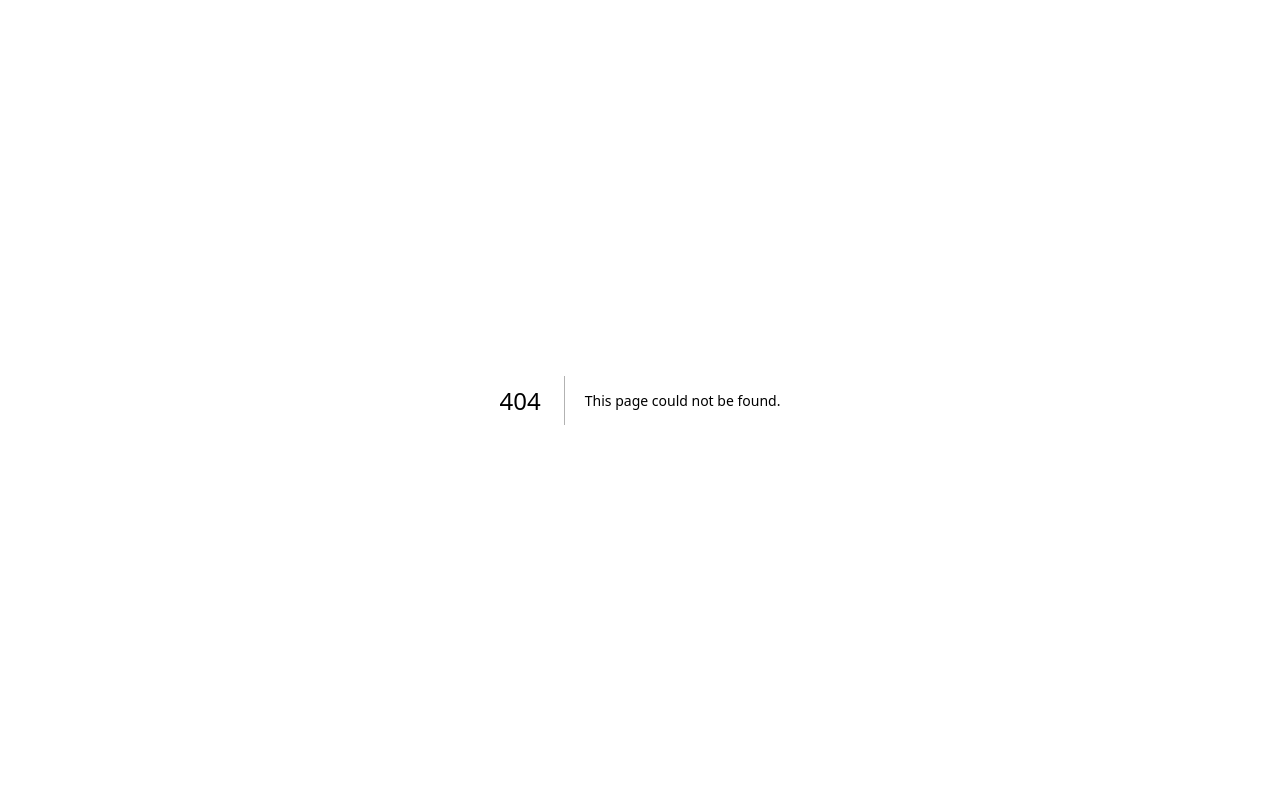
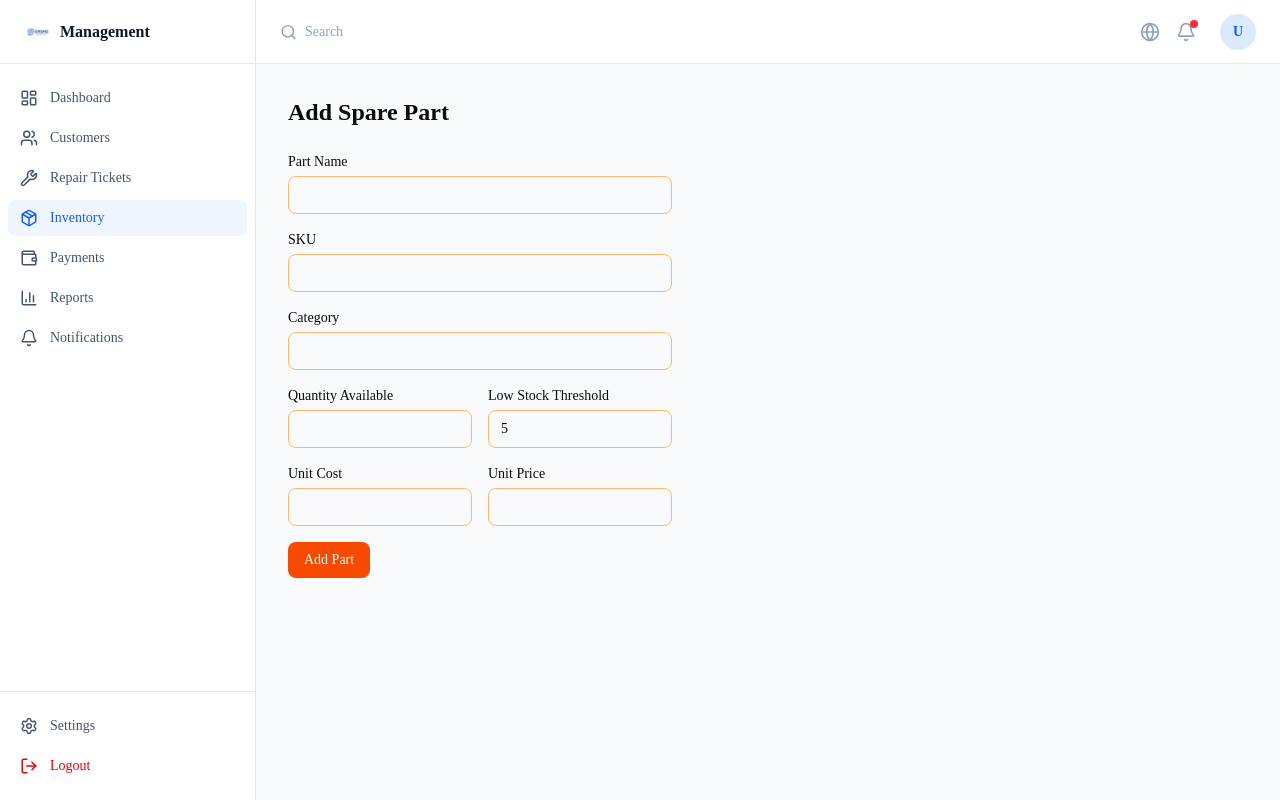
Before and after one commit to prosahme/ersms, a Next.js app: page /inventory/new in a window 1280 px wide. Before the commit this address had no page. Built offline with nearby package versions, Linux system fonts and the light colour scheme; no server answers.

Commit message:
Day 6: Inventory - list, add, edit, delete, low stock indicator

```diff
--- /dev/null
+++ b/src/app/(dashboard)/inventory/actions.ts
@@ -0,0 +1,78 @@
+"use server";
+
+import { z } from "zod";
+import { prisma } from "@/lib/prisma";
+import { revalidatePath } from "next/cache";
+import { redirect } from "next/navigation";
+
+const partSchema = z.object({
+  name: z.string().min(1, "Name is required"),
+  sku: z.string().min(1, "SKU is required"),
+  category: z.string().min(1, "Category is required"),
+  quantityAvailable: z.coerce.number().min(0, "Quantity must be 0 or more"),
+  lowStockThreshold: z.coerce.number().min(0, "Threshold must be 0 or more"),
+  unitCost: z.coerce.number().min(0, "Unit cost must be 0 or more"),
+  unitPrice: z.coerce.number().min(0, "Unit price must be 0 or more"),
+});
+
+export type PartFormState = { error?: string };
+
+export async function createPartAction(
+  _prevState: PartFormState,
+  formData: FormData
+): Promise<PartFormState> {
+  const parsed = partSchema.safeParse({
+    name: formData.get("name"),
+    sku: formData.get("sku"),
+    category: formData.get("category"),
+    quantityAvailable: formData.get("quantityAvailable"),
+    lowStockThreshold: formData.get("lowStockThreshold"),
+    unitCost: formData.get("unitCost"),
+    unitPrice: formData.get("unitPrice"),
+  });
+
+  if (!parsed.success) return { error: parsed.error.issues[0].message };
+
+  const existing = await prisma.sparePart.findUnique({ where: { sku: parsed.data.sku } });
+  if (existing) return { error: "A part with this SKU already exists." };
+
+  await prisma.sparePart.create({ data: parsed.data });
+
+  revalidatePath("/inventory");
+  redirect("/inventory");
+}
+
+export async function updatePartAction(
+  _prevState: PartFormState,
+  formData: FormData
+): Promise<PartFormState> {
+  const id = formData.get("id") as string;
+
+  const parsed = partSchema.safeParse({
+    name: formData.get("name"),
+    sku: formData.get("sku"),
+    category: formData.get("category"),
+    quantityAvailable: formData.get("quantityAvailable"),
+    lowStockThreshold: formData.get("lowStockThreshold"),
+    unitCost: formData.get("unitCost"),
+    unitPrice: formData.get("unitPrice"),
+  });
+
+  if (!parsed.success) return { error: parsed.error.issues[0].message };
+
+  const existing = await prisma.sparePart.findFirst({
+    where: { sku: parsed.data.sku, NOT: { id } },
+  });
+  if (existing) return { error: "A part with this SKU already exists." };
+
+  await prisma.sparePart.update({ where: { id }, data: parsed.data });
+
+  revalidatePath("/inventory");
+  redirect("/inventory");
+}
+
+export async function deletePartAction(formData: FormData) {
+  const id = formData.get("id") as string;
+  await prisma.sparePart.update({ where: { id }, data: { deletedAt: new Date() } });
+  revalidatePath("/inventory");
+}
--- /dev/null
+++ b/src/app/(dashboard)/inventory/delete-button.tsx
@@ -0,0 +1,22 @@
+"use client";
+
+import { deletePartAction } from "./actions";
+
+export function DeletePartButton({ id }: { id: string }) {
+  return (
+    <form
+      action={deletePartAction}
+      className="inline"
+      onSubmit={(e) => {
+        if (!confirm("Are you sure you want to delete this part?")) {
+          e.preventDefault();
+        }
+      }}
+    >
+      <input type="hidden" name="id" value={id} />
+      <button type="submit" className="text-red-600 hover:underline text-sm">
+        Delete
+      </button>
+    </form>
+  );
+}
--- /dev/null
+++ b/src/app/(dashboard)/inventory/new/new-part-form.tsx
@@ -0,0 +1,53 @@
+"use client";
+
+import { useActionState } from "react";
+import { createPartAction, type PartFormState } from "../actions";
+
+const initialState: PartFormState = {};
+
+export function NewPartForm() {
+  const [state, formAction, isPending] = useActionState(createPartAction, initialState);
+
+  return (
+    <form action={formAction} className="space-y-4">
+      <div>
+        <label className="block text-sm font-medium mb-1">Part Name</label>
+        <input name="name" type="text" required className="w-full rounded-md border border-orange-300 px-3 py-2 text-sm" />
+      </div>
+      <div>
+        <label className="block text-sm font-medium mb-1">SKU</label>
+        <input name="sku" type="text" required className="w-full rounded-md border border-orange-300 px-3 py-2 text-sm" />
+      </div>
+      <div>
+        <label className="block text-sm font-medium mb-1">Category</label>
+        <input name="category" type="text" required className="w-full rounded-md border border-orange-300 px-3 py-2 text-sm" />
+      </div>
+      <div className="grid grid-cols-2 gap-4">
+        <div>
+          <label className="block text-sm font-medium mb-1">Quantity Available</label>
+          <input name="quantityAvailable" type="number" required className="w-full rounded-md border border-orange-300 px-3 py-2 text-sm" />
+        </div>
+        <div>
+          <label className="block text-sm font-medium mb-1">Low Stock Threshold</label>
+          <input name="lowStockThreshold" type="number" defaultValue={5} required className="w-full rounded-md border border-orange-300 px-3 py-2 text-sm" />
+        </div>
+      </div>
+      <div className="grid grid-cols-2 gap-4">
+        <div>
+          <label className="block text-sm font-medium mb-1">Unit Cost</label>
+          <input name="unitCost" type="number" step="0.01" required className="w-full rounded-md border border-orange-300 px-3 py-2 text-sm" />
+        </div>
+        <div>
+          <label className="block text-sm font-medium mb-1">Unit Price</label>
+          <input name="unitPrice" type="number" step="0.01" required className="w-full rounded-md border border-orange-300 px-3 py-2 text-sm" />
+        </div>
+      </div>
+
+      {state.error && <p className="text-sm text-red-600">{state.error}</p>}
+
+      <button type="submit" disabled={isPending} className="rounded-md bg-orange-600 text-white px-4 py-2 text-sm font-medium hover:bg-orange-700 disabled:opacity-50">
+        {isPending ? "Saving..." : "Add Part"}
+      </button>
+    </form>
+  );
+}
--- /dev/null
+++ b/src/app/(dashboard)/inventory/new/page.tsx
@@ -0,0 +1,10 @@
+import { NewPartForm } from "./new-part-form";
+
+export default function NewPartPage() {
+  return (
+    <div className="p-8 max-w-md">
+      <h1 className="text-2xl font-semibold mb-6">Add Spare Part</h1>
+      <NewPartForm />
+    </div>
+  );
+}
--- /dev/null
+++ b/src/app/(dashboard)/inventory/page.tsx
@@ -0,0 +1,67 @@
+import { prisma } from "@/lib/prisma";
+import Link from "next/link";
+import {DeletePartButton} from "./delete-button"
+import { formatCurrency } from "@/lib/format-currency";
+
+export default async function InventoryPage() {
+  const parts = await prisma.sparePart.findMany({
+    where: { deletedAt: null },
+    orderBy: { name: "asc" },
+  });
+
+  return (
+    <div className="p-8">
+      <div className="flex items-center justify-between mb-6">
+        <h1 className="text-2xl font-semibold">Inventory</h1>
+        <Link
+          href="/inventory/new"
+          className="rounded-md bg-orange-600 text-white px-4 py-2 text-sm font-medium hover:bg-orange-700"
+        >
+          Add Part
+        </Link>
+      </div>
+
+      <div className="space-y-3">
+        {parts.map((part) => {
+          const isLowStock = part.quantityAvailable <= part.lowStockThreshold;
+          return (
+            <div
+              key={part.id}
+              className={`bg-white border border-orange-200 rounded-lg p-4 flex items-center justify-between ${
+                isLowStock ? "border-l-4 border-l-red-500" : ""
+              }`}
+            >
+              <div>
+                <div className="flex items-center gap-2 mb-1">
+                  <p className="font-medium">{part.name}</p>
+                  {isLowStock && (
+                    <span className="px-2 py-0.5 rounded-full text-xs font-medium bg-red-100 text-red-700">
+                      Low Stock
+                    </span>
+                  )}
+                </div>
+                <div className="flex items-center gap-3 text-sm text-orange-500">
+                  <span className="px-2 py-0.5 rounded-full bg-purple-50 text-purple-700 text-xs">{part.category}</span>
+                  <span>{part.quantityAvailable} units</span>
+
+             <span className="text-orange-600 font-medium">{formatCurrency(part.unitPrice)}</span>
+                </div>
+              </div>
+              <div className="flex items-center gap-3">
+                <Link href={`/inventory/${part.id}/edit`} className="text-slate-600 hover:underline text-sm">
+                  Edit
+                </Link>
+                <DeletePartButton id={part.id} />
+              </div>
+            </div>
+          );
+        })}
+      </div>
+
+      {parts.length === 0 && (
+        <p className="text-center text-orange-500 py-8">No spare parts yet.</p>
+      )}
+    </div>
+  );
+
+}
```
